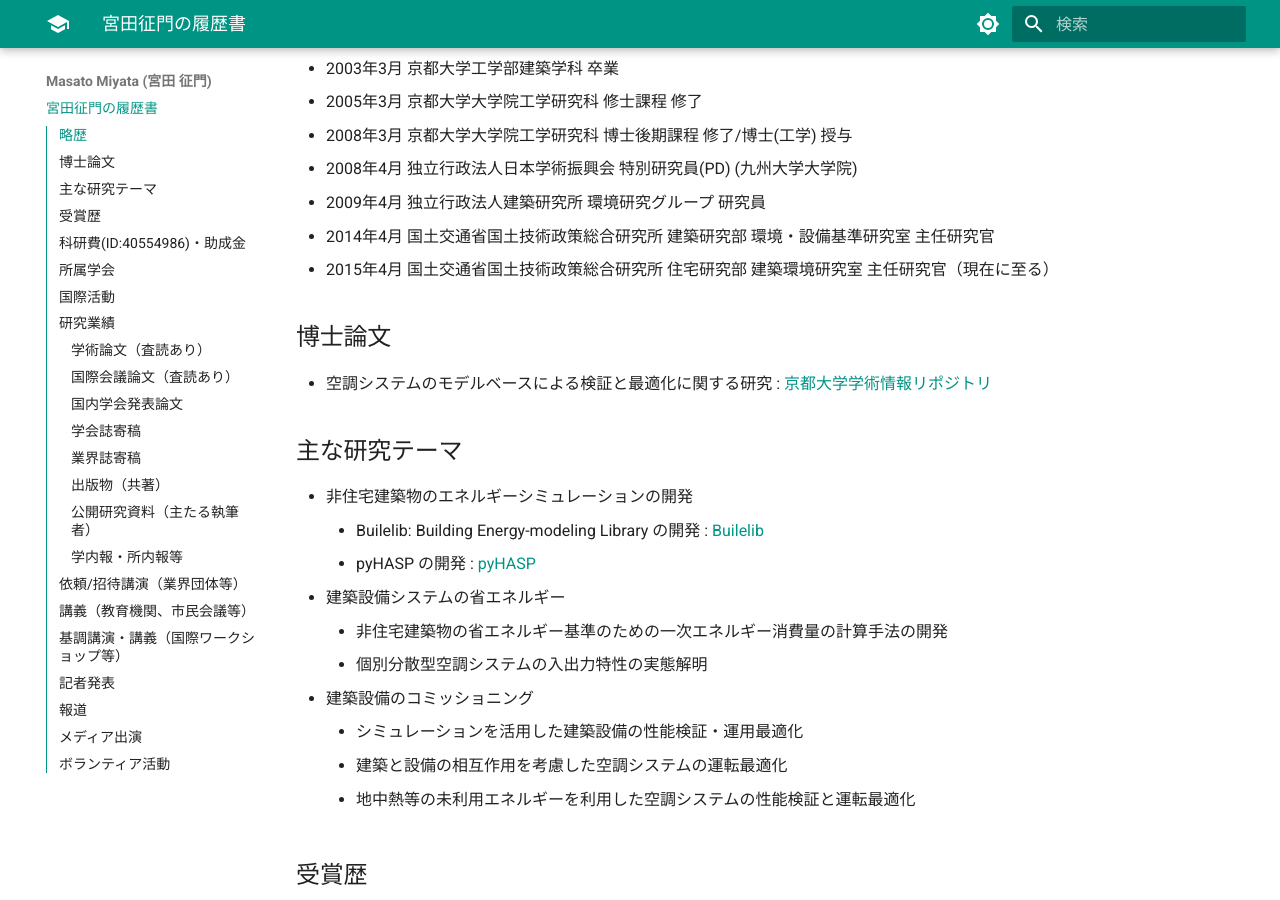
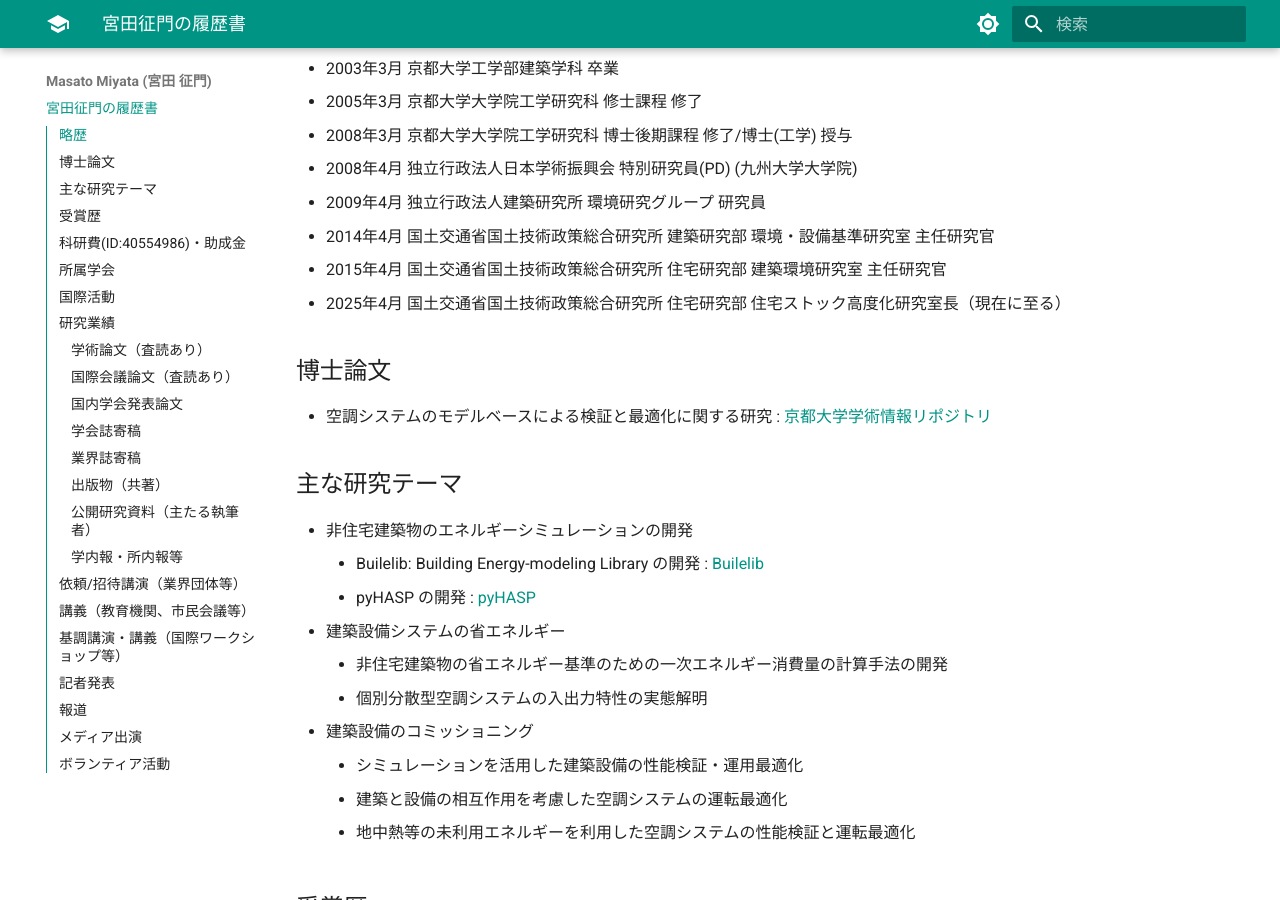
Before and after one commit to MasatoMiyata/CurriculumVitae, an MkDocs documentation site: the page built from docs/index.md, in a window 1280 px wide and 900 px high, scrolled down 308 px. Built offline with MkDocs 1.6.1 and Material for MkDocs 9.7.7, drawn with Linux system fonts in a browser that asks for light colours.

Commit message:
所属変更

```diff
--- a/docs/index.md
+++ b/docs/index.md
@@ -11,7 +11,8 @@
 * 2008年4月	独立行政法人日本学術振興会 特別研究員(PD) (九州大学大学院)
 * 2009年4月	独立行政法人建築研究所 環境研究グループ 研究員
 * 2014年4月 国土交通省国土技術政策総合研究所 建築研究部 環境・設備基準研究室 主任研究官
-* 2015年4月 国土交通省国土技術政策総合研究所 住宅研究部 建築環境研究室 主任研究官（現在に至る）
+* 2015年4月 国土交通省国土技術政策総合研究所 住宅研究部 建築環境研究室 主任研究官
+* 2025年4月 国土交通省国土技術政策総合研究所 住宅研究部 住宅ストック高度化研究室長（現在に至る）
 
 ## 博士論文
 * 空調システムのモデルベースによる検証と最適化に関する研究  : [京都大学学術情報リポジトリ](https://repository.kulib.kyoto-u.ac.jp/dspace/bitstream/2433/57288/1/D_Miyata_Masato.pdf)
```
Also changed, not shown: site/index.html, site/search/search_index.json, site/sitemap.xml, 1 other file.
